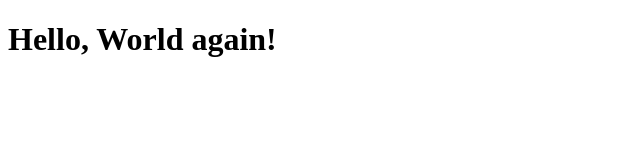
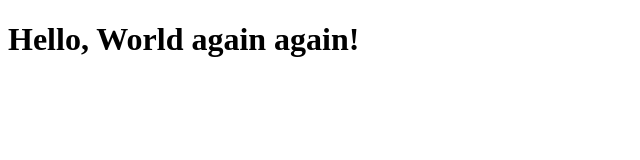
Before and after one commit to Kolob2206/cf-runtime-pipelines, a plain HTML site: page index.html in a window 1280 px wide. Shown: the whole page, without its empty margins (0-640 px from the left). Drawn offline with Linux system fonts and the light colour scheme.

Commit message:
Update index.html

```diff
--- a/index.html
+++ b/index.html
@@ -5,6 +5,6 @@
     <title>Hello World</title>
 </head>
 <body>
-    <h1>Hello, World again!</h1>
+    <h1>Hello, World again again!</h1>
 </body>
 </html>
```
